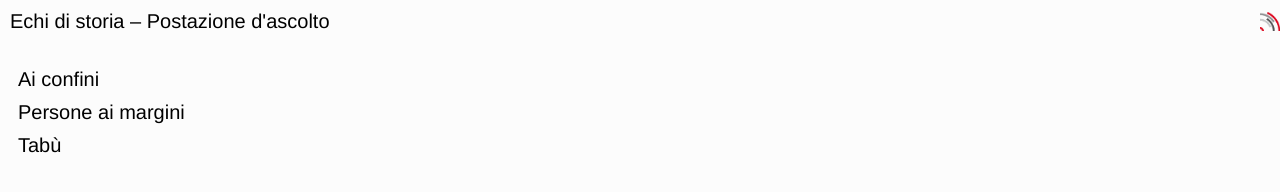
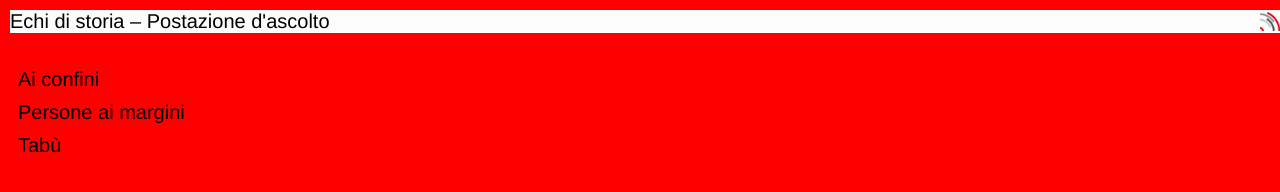
Before and after one commit to sophiesprugasci/EchidiStoria, a plain HTML site: page index.html in a window 1280 px wide. Drawn offline with Linux system fonts and the light colour scheme.

Commit message:
Update style.css

```diff
--- a/style.css
+++ b/style.css
@@ -5,7 +5,7 @@ html {
     font-size: 16px;
     font-family: 'Helvetica Neue', sans-serif;
     font-weight: medium;
-    background-color: #fcfcfc;
+    background-color: #ff0000;
     color: black;
     list-style-type: disc;
     overflow-x: hidden;
```
